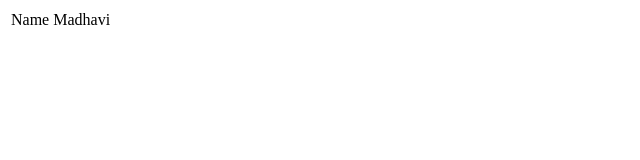
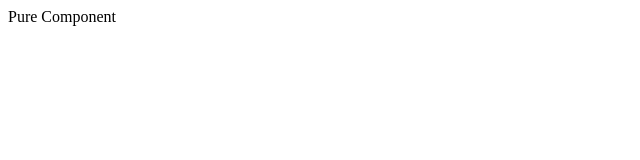
Before and after one commit to madhavi-anneboina/myapp, a React (Create React App) app: page / in a window 1280 px wide. Shown: the top 160 px of the page, without its empty margins (0-640 px from the left). Built offline with nearby package versions, Linux system fonts and the light colour scheme.

Commit message:
added pure component

```diff
--- a/src/App.js
+++ b/src/App.js
@@ -1,4 +1,4 @@
-import React from 'react'
+import React, { PureComponent } from 'react'
 import Greet from './components/Greet';
 import Welcome from './components/Welcome';
 import Hello from './components/Hello';
@@ -18,6 +18,11 @@ import LifecycleA from './components/LifecycleA';
 import LifecycleB from './components/LifecycleB';
 import FragementDemo from './components/FragementDemo';
 import Table from './components/Table';
+import PureComp from './components/PureComp';
+
+
+
+
 
 
 
@@ -48,8 +53,8 @@ function App() {
       {/* <Form /> */}
        {/* <LifecycleA /> */}
        {/* <FragementDemo /> */}
-       <Table />
-
+       {/* <Table /> */}
+       <PureComp/>
 
     </div>
   );
--- /dev/null
+++ b/src/components/PureComp.js
@@ -0,0 +1,13 @@
+import React, { PureComponent } from 'react'
+
+class PureComp extends PureComponent {
+  render() {
+    return (
+      <div>
+         Pure Component
+      </div>
+    )
+  }
+}
+
+export default PureComp
```
